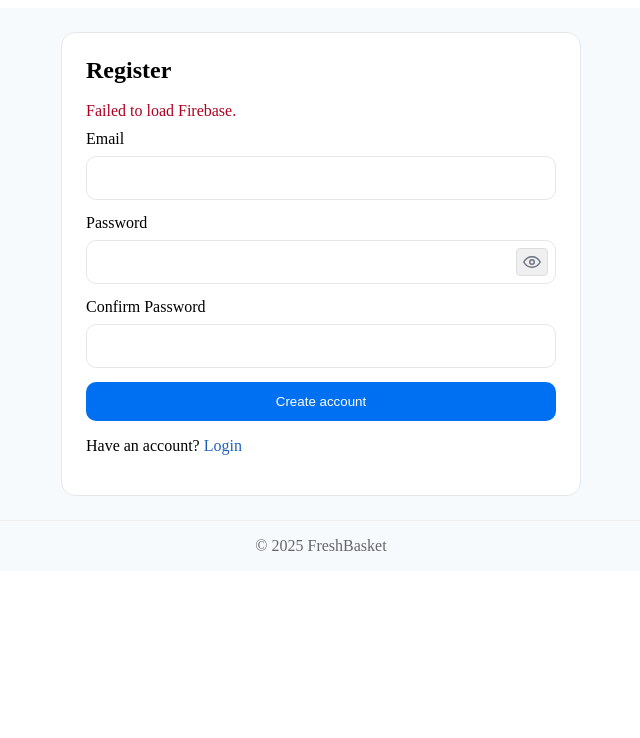
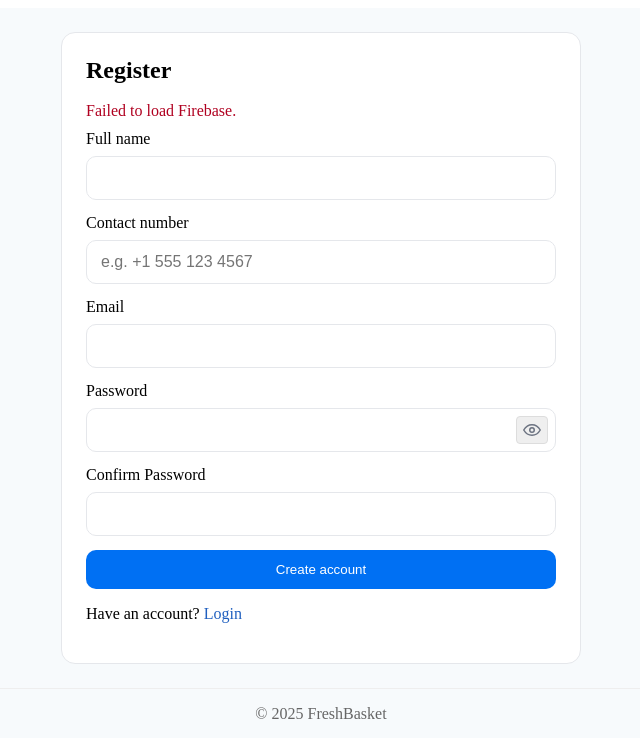
Before and after one commit to ezuu98/delivery-app-fb-V2, a Node server app: page /auth/register in a window 1280 px wide. Shown: the top 738 px of the page, without its empty margins (319-959 px from the left). Run offline with Node 20, Linux system fonts and the light colour scheme; some libraries are stand-ins or nearby versions.

Commit message:
Add Full name and Contact number fields to Register form
cgen-a1711b6934d24ee8ab0404477822cb1c

```diff
--- a/src/views/auth/register.ejs
+++ b/src/views/auth/register.ejs
@@ -3,6 +3,12 @@
   <div id="auth-error" class="auth-error hidden"></div>
   <div id="auth-success" class="auth-success hidden"></div>
   <form id="registerForm" class="auth-form">
+    <label class="auth-label">Full name
+      <input class="auth-input" id="fullName" type="text" autocomplete="name" required />
+    </label>
+    <label class="auth-label">Contact number
+      <input class="auth-input" id="contactNumber" type="tel" inputmode="tel" autocomplete="tel" placeholder="e.g. +1 555 123 4567" />
+    </label>
     <label class="auth-label">Email
       <input class="auth-input" id="email" type="email" autocomplete="email" required />
     </label>
```
